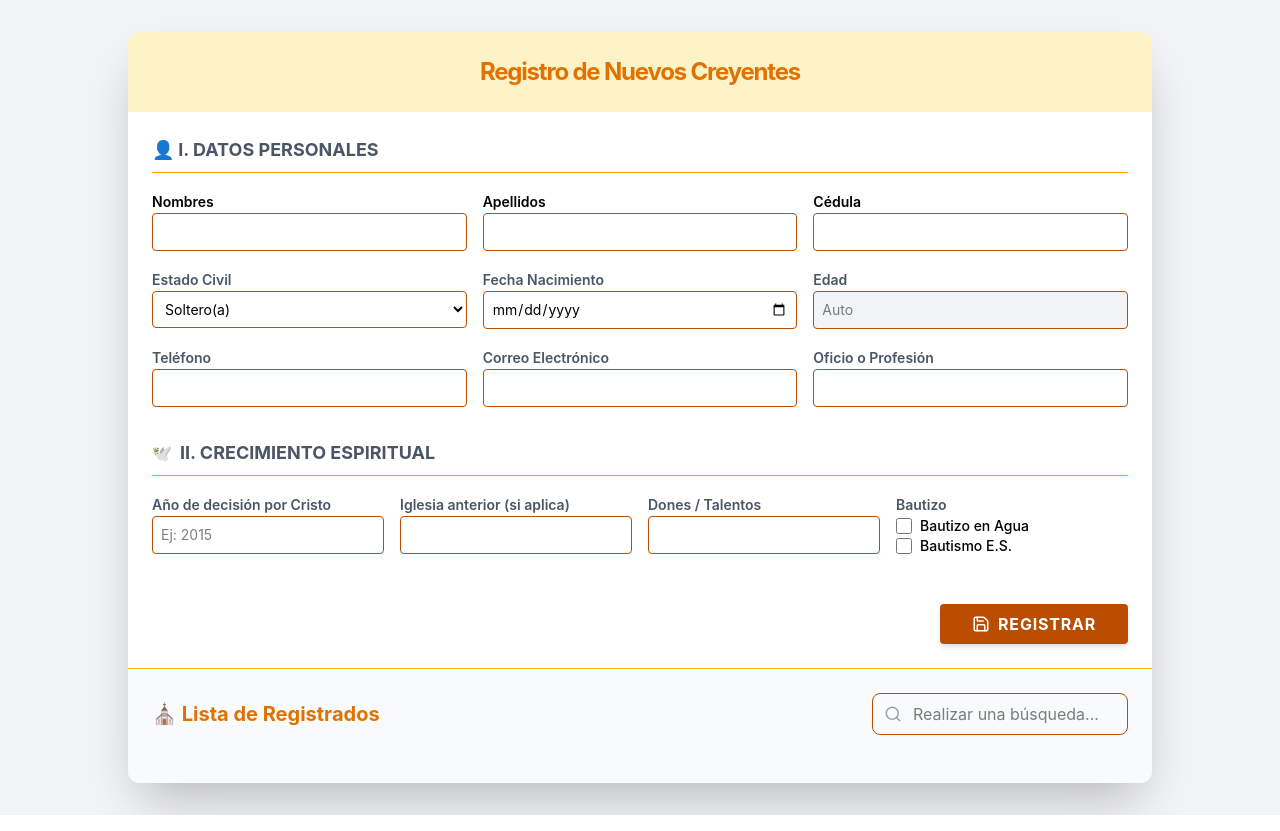
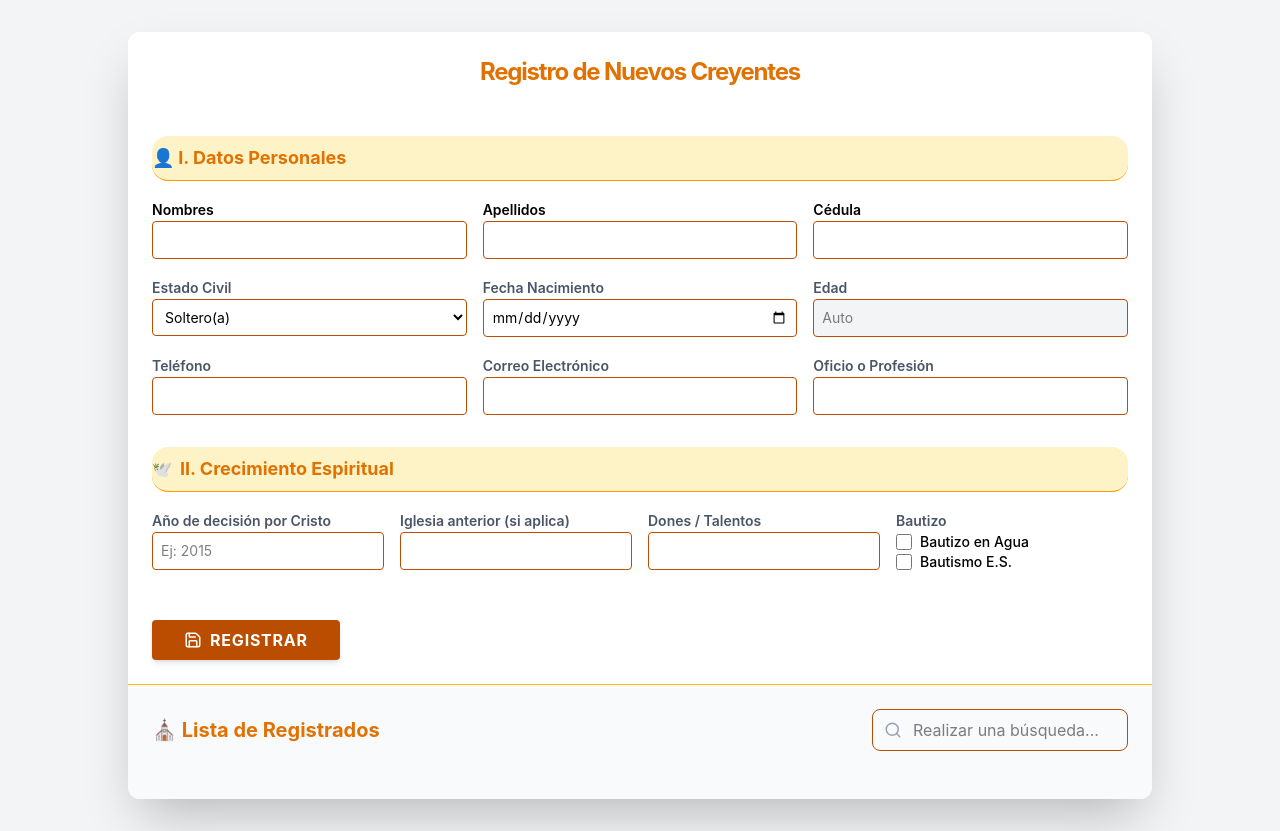
Before and after one commit to SteffVill/registro-creyentes, a React (Vite) app: page / in a window 1280 px wide. Built offline with nearby package versions, Linux system fonts and the light colour scheme.

Commit message:
Ajustes de estilos para encabezados y cambio de posicion del boton

```diff
--- a/src/App.jsx
+++ b/src/App.jsx
@@ -55,7 +55,7 @@ const App = () => {
   return (
     <div className="min-h-screen bg-gray-100 p-4 md:p-8">
       <div className="max-w-5xl mx-auto bg-white shadow-2xl rounded-xl overflow-hidden">
-        <header className="bg-amber-100 text-amber-600 p-6 text-center">
+        <header className="bg-white text-amber-600 p-6 text-center">
           <h1 className="text-2xl font-bold  tracking-tighter">Registro de Nuevos Creyentes</h1>
         </header>
 
--- a/src/components/CreyenteForm.jsx
+++ b/src/components/CreyenteForm.jsx
@@ -25,8 +25,8 @@ const CreyenteForm = ({ formData, setFormData, guardarRegistro, editandoIndex, s
     <form onSubmit={guardarRegistro} className="p-6 space-y-8">
       {/* SECCIÓN I: DATOS PERSONALES */}
       <section>
-        <div className="flex items-center gap-2 mb-4 border-b border-amber-500 pb-2">
-          <h2 className="text-lg font-bold text-gray-600 uppercase">👤 I. Datos Personales</h2>
+        <div className="flex items-center gap-2 mb-4 border-b border-amber-500 pb-2 pt-2 bg-amber-100 rounded-2xl">
+          <h2 className="text-lg font-bold text-amber-600 ">👤 I. Datos Personales</h2>
         </div>
         <div className="grid grid-cols-1 md:grid-cols-3 gap-4 mb-4">
           <div>
@@ -88,9 +88,9 @@ const CreyenteForm = ({ formData, setFormData, guardarRegistro, editandoIndex, s
 
       {/* SECCIÓN II: CRECIMIENTO */}
       <section className="">
-        <div className="flex items-center gap-2 mb-4 border-b border-amber-500 pb-2">
+        <div className="flex items-center gap-2 mb-4 border-b border-amber-500 pb-2 pt-2 bg-amber-100 rounded-2xl">
           🕊️
-          <h2 className="text-lg font-bold text-gray-600 uppercase">II. Crecimiento Espiritual</h2>
+          <h2 className="text-lg font-bold text-amber-600">II. Crecimiento Espiritual</h2>
         </div>
         <div className="grid grid-cols-1 md:grid-cols-4 gap-4">
           <div>
@@ -131,7 +131,7 @@ const CreyenteForm = ({ formData, setFormData, guardarRegistro, editandoIndex, s
       </section>
 
       {/* BOTONES DE ACCIÓN */}
-      <div className="flex justify-end gap-3 pt-4">
+      <div className="flex justify-start gap-3 pt-4">
         {editandoIndex !== null && (
           <button type="button" onClick={() => {setEditandoIndex(null); setFormData(getInitialState())}} className="bg-gray-500 text-white px-6 py-2 rounded flex items-center gap-2 hover:bg-gray-600 transition-colors shadow-md">
             <X size={18}/> Cancelar
```
